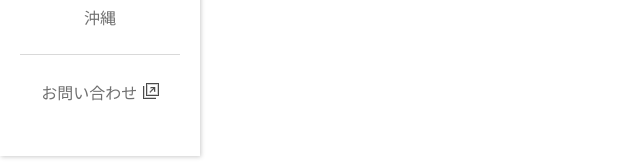
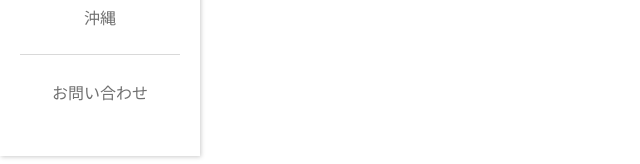
Before and after one commit to GakutoOkawara/covid19-prefectures, a Nuxt app: page /region in a window 1280 px wide. Shown: the part 544-708 px from the top of the page, without its empty margins (0-640 px from the left). Built offline with nearby package versions, Linux system fonts and the light colour scheme.

Commit message:
別タブで開くimageを削除

```diff
--- a/components/SideMenu.vue
+++ b/components/SideMenu.vue
@@ -11,10 +11,9 @@
     <router-view />
     <p class="border"></p>
     <li class="contact">
-      <a href="#" target="_blank" rel="noopener noreferrer">
+      <router-link to="/contact">
         お問い合わせ
-        <img src="../assets/img/another_tab.png" />
-      </a>
+      </router-link>
     </li>
   </ul>
 </template>
```
Also changed, not shown: assets/img/another_tab.png (deleted).
